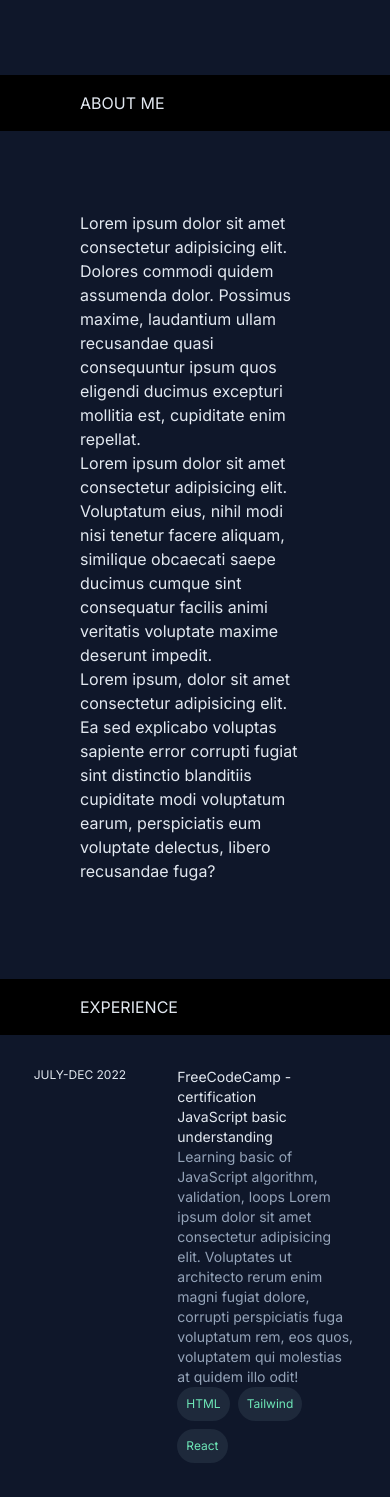
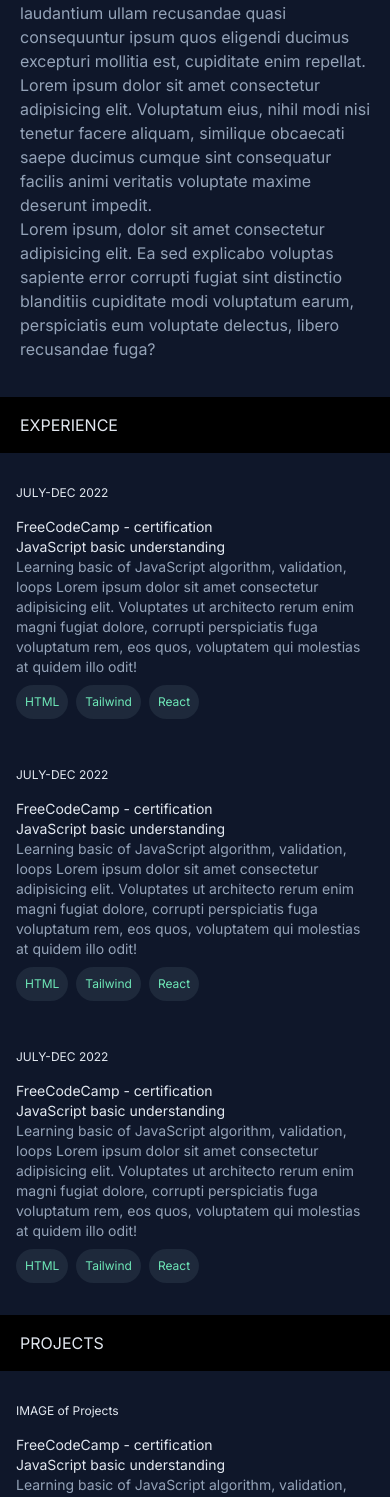
Before and after one commit to Marin303/portfolio_react, a React (Create React App) app: page / in a window 390 px wide. Shown: the part 423-1920 px from the top of the page. Built offline with nearby package versions, Linux system fonts and the light colour scheme.

Commit message:
toglle on switch works, but problem it needs two clicks have to be solved

```diff
--- a/src/App.css
+++ b/src/App.css
@@ -12,7 +12,6 @@
   }
 }
 
-
 .contactIcons i:only-child{
   @apply hover:text-slate-200
 }
@@ -20,8 +19,6 @@
 .menu button{
   @apply hover:text-slate-200 tracking-widest
 }
-
-/* 91  209 215*/
 
 .skills p{
   @apply bg-slate-800 p-2 border border-transparent rounded-full
--- a/src/Pages/Experience.jsx
+++ b/src/Pages/Experience.jsx
@@ -3,12 +3,12 @@ import React from "react";
 const Experience = () => {
   return (
     <div className="lg:hoverContainer relative" id="experience">
-      <div className="bg-black w-100 pl-20 h-14 lg:hidden flex items-center sticky top-0">
+      <div className="bg-black w-full md:pl-20 p-5 h-14 lg:hidden flex items-center sticky top-0">
         EXPERIENCE
       </div>
-      <section className="lg:hoverEffect flex flex-wrap justify-around lg:justify-start gap-4 mt-4 p-4 rounded text-sm">
+      <section className="lg:hoverEffect flex flex-col sm:flex-row sm:justify-around lg:justify-start gap-4 mt-4 p-4 rounded text-sm">
         <p className="text-xs">JULY-DEC 2022</p>
-        <div className="w-1/2">
+        <div className="md:w-1/2">
           <p>FreeCodeCamp - certification</p>
           <p>JavaScript basic understanding</p>
           <p className="text-slate-400">
@@ -18,16 +18,16 @@ const Experience = () => {
             fuga voluptatum rem, eos quos, voluptatem qui molestias at quidem
             illo odit!
           </p>
-          <div className="text-emerald-300 flex flex-wrap gap-2 text-xs skills">
+          <div className="text-emerald-300 flex flex-wrap gap-2 text-xs skills mt-2">
             <p>HTML</p>
             <p>Tailwind</p>
             <p>React</p>
           </div>
         </div>
       </section>
-      <section className="lg:hoverEffect flex flex-wrap justify-around lg:justify-start gap-4 mt-4 p-4 rounded text-sm">
+      <section className="lg:hoverEffect flex flex-col sm:flex-row sm:justify-around lg:justify-start gap-4 mt-4 p-4 rounded text-sm">
         <p className="text-xs">JULY-DEC 2022</p>
-        <div className="w-1/2">
+        <div className="md:w-1/2">
           <p>FreeCodeCamp - certification</p>
           <p>JavaScript basic understanding</p>
           <p className="text-slate-400">
@@ -37,16 +37,16 @@ const Experience = () => {
             fuga voluptatum rem, eos quos, voluptatem qui molestias at quidem
             illo odit!
           </p>
-          <div className="text-emerald-300 flex flex-wrap gap-2 text-xs skills">
+          <div className="text-emerald-300 flex flex-wrap gap-2 text-xs skills mt-2">
             <p>HTML</p>
             <p>Tailwind</p>
             <p>React</p>
           </div>
         </div>
       </section>
-      <section className="lg:hoverEffect flex flex-wrap justify-around lg:justify-start gap-4 mt-4 p-4 rounded text-sm">
+      <section className="lg:hoverEffect flex flex-col sm:flex-row sm:justify-around lg:justify-start gap-4 mt-4 p-4 rounded text-sm">
         <p className="text-xs">JULY-DEC 2022</p>
-        <div className="w-1/2">
+        <div className="md:w-1/2">
           <p>FreeCodeCamp - certification</p>
           <p>JavaScript basic understanding</p>
           <p className="text-slate-400">
@@ -56,7 +56,7 @@ const Experience = () => {
             fuga voluptatum rem, eos quos, voluptatem qui molestias at quidem
             illo odit!
           </p>
-          <div className="text-emerald-300 flex flex-wrap gap-2 text-xs skills">
+          <div className="text-emerald-300 flex flex-wrap gap-2 text-xs skills mt-2">
             <p>HTML</p>
             <p>Tailwind</p>
             <p>React</p>
--- a/src/Pages/Header.jsx
+++ b/src/Pages/Header.jsx
@@ -1,28 +1,48 @@
-import React, { useState } from "react";
+import React, { useEffect, useRef, useState } from "react";
 
 const Header = () => {
-  const Line = ({ children }) => {
-    const [hovered, setHovered] = useState(false);
+  const [activeLine, setActiveLine] = useState(null);
+
+
+  const Line = ({ children, isActive }) => {
+    const divRef = useRef(null);
+
+    const handleClickOutside = (e) => {
+      if (divRef.current && !divRef.current.contains(e.target)) {
+        setActiveLine(null);
+      }
+    };
+
+    useEffect(() => {
+      if (isActive) {
+        document.addEventListener("mousedown", handleClickOutside);
+      }
+      return () => {
+        document.removeEventListener("mousedown", handleClickOutside);
+      };
+    }, [isActive]);
+
+
+  /*   const handleToggle = () => {
+      setActiveLine((prev) => !prev);
+    }; */
 
     return (
       <div
-        onMouseEnter={() => setHovered(true)}
-        onMouseLeave={() => setHovered(false)}
+        ref={divRef}
+
+        className={`${isActive ? "text-white" : ""}`}
       >
         <span style={{ letterSpacing: "-2px" }} className="pr-2">
-          {
-          hovered ?
-          "-----------------------"
-          :
-          "------------------"
-          }
+          {isActive ? "-----------------------" : "------------------"}
         </span>
         {children}
       </div>
     );
   };
+
   return (
-    <div className="p-20 flex flex-col lg:h-screen lg:w-1/2 lg:sticky lg:top-0">
+    <div className="md:p-20 p-5 flex flex-col lg:h-screen lg:w-1/2 lg:sticky lg:top-0">
       <section>
         <h1 className="font-bold">Marin Muktić</h1>
         <h2>Frontend developer</h2>
@@ -32,14 +52,20 @@ const Header = () => {
         </h4>
       </section>
       <section className="mt-14 gap-4 hidden lg:flex flex-col items-start text-slate-400 font-bold text-sm menu flex-grow">
-        <button>
-          <Line><a href="#about">ABOUT</a></Line>
+        <button onClick={() => setActiveLine("about")}>
+          <Line isActive={activeLine === "about"}>
+            <a href="#about">ABOUT</a>
+          </Line>
         </button>
-        <button>
-          <Line><a href="#experience">EXPERIENCE</a></Line>
+        <button onClick={() => setActiveLine("experience")}>
+          <Line isActive={activeLine === "experience"}>
+            <a href="#experience">EXPERIENCE</a>
+          </Line>
         </button>
-        <button>
-          <Line><a href="#projects">PROJECTS</a></Line>
+        <button onClick={() => setActiveLine("projects")}>
+          <Line isActive={activeLine === "projects"}>
+            <a href="#projects">PROJECTS</a>
+          </Line>
         </button>
       </section>
       <section className="mt-8 flex gap-4 contactIcons text-slate-400">
--- a/src/Pages/Main.jsx
+++ b/src/Pages/Main.jsx
@@ -5,11 +5,11 @@ import Projects from "./Projects";
 const Main = () => {
   return (
     <div className="lg:w-1/2 relative" id="about">
-      <div className="bg-black w-100 pl-20 h-14 lg:hidden flex items-center sticky top-0">
+      <div className="bg-black w-100 md:pl-20 p-5 h-14 lg:hidden flex items-center sticky top-0">
         ABOUT ME
       </div>
       <section className="text-left flex flex-col h-screen gap-4">
-        <div className="p-20">
+        <div className="md:p-20 p-5 text-slate-400">
           <p>
             Lorem ipsum dolor sit amet consectetur adipisicing elit. Dolores
             commodi quidem assumenda dolor. Possimus maxime, laudantium ullam
--- a/src/Pages/Projects.jsx
+++ b/src/Pages/Projects.jsx
@@ -3,14 +3,14 @@ import React from "react";
 const Projects = () => {
   return (
     <div id="projects">
-      <div className="bg-black w-100 pl-20 h-14 lg:hidden flex items-center sticky top-0">
+      <div className="bg-black w-100 md:pl-20 p-5 h-14 lg:hidden flex items-center sticky top-0">
         PROJECTS
       </div>
-      <section className="hoverEffect flex flex-wrap justify-around lg:justify-start gap-4 mt-4 p-4 rounded text-sm">
-        <p className="text-xs">IMAGE of Projects</p>
-        <div className="w-1/2">
-          <p>Country research</p>
-
+      <section className="lg:hoverEffect flex flex-col sm:flex-row sm:justify-around lg:justify-start gap-4 mt-4 p-4 rounded text-sm">
+      <p className="text-xs">IMAGE of Projects</p>
+        <div className="md:w-1/2">
+          <p>FreeCodeCamp - certification</p>
+          <p>JavaScript basic understanding</p>
           <p className="text-slate-400">
             Learning basic of JavaScript algorithm, validation, loops Lorem
             ipsum dolor sit amet consectetur adipisicing elit. Voluptates ut
@@ -18,11 +18,12 @@ const Projects = () => {
             fuga voluptatum rem, eos quos, voluptatem qui molestias at quidem
             illo odit!
           </p>
-          <div className="text-emerald-300 flex gap-4 text-xs skills">
+          <div className="text-emerald-300 flex flex-wrap gap-2 text-xs skills mt-2">
             <p>HTML</p>
             <p>Tailwind</p>
             <p>React</p>
           </div>
+          {/* hereImg */}
         </div>
       </section>
     </div>
```
Also changed, not shown: src/index.css (line endings or trailing spaces).
